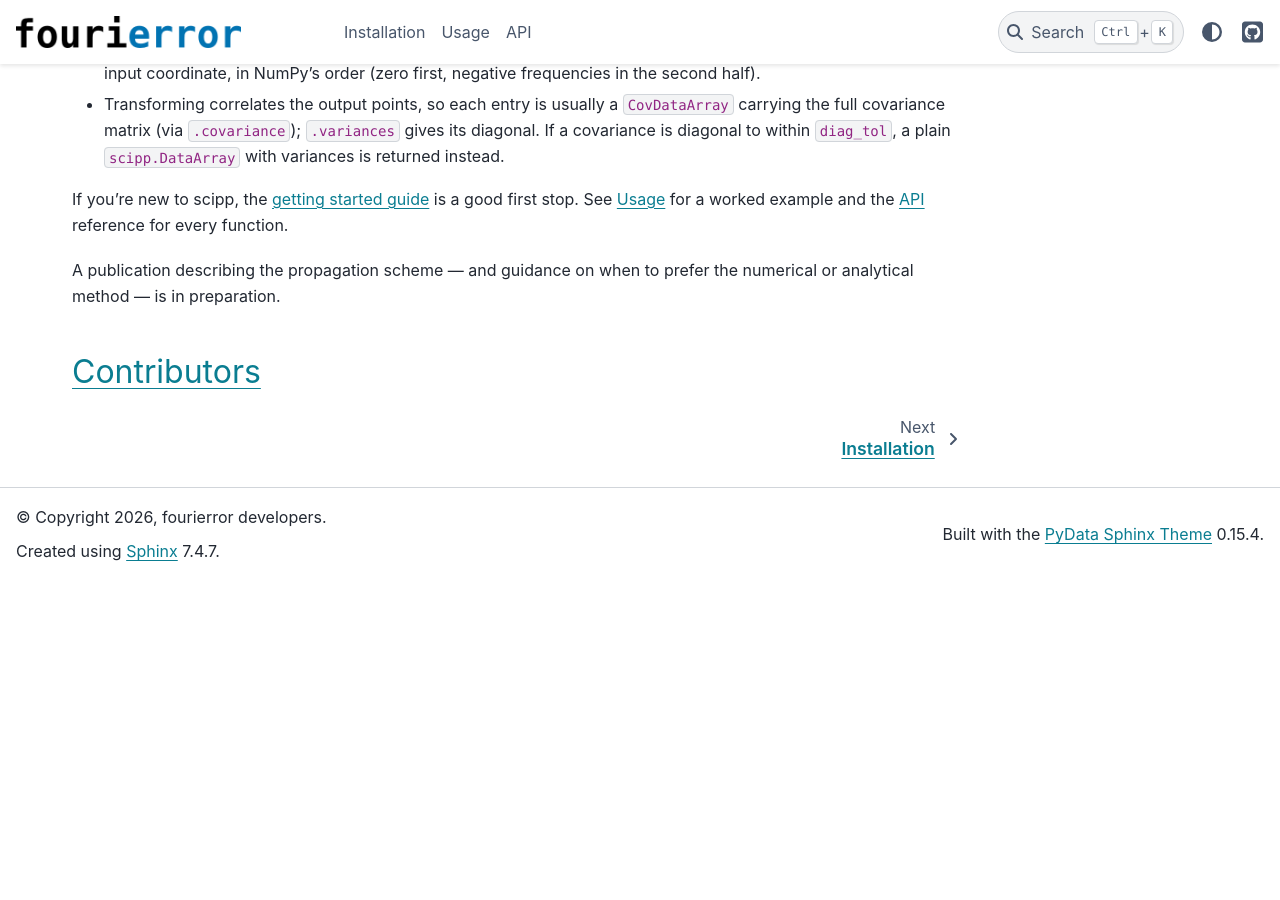
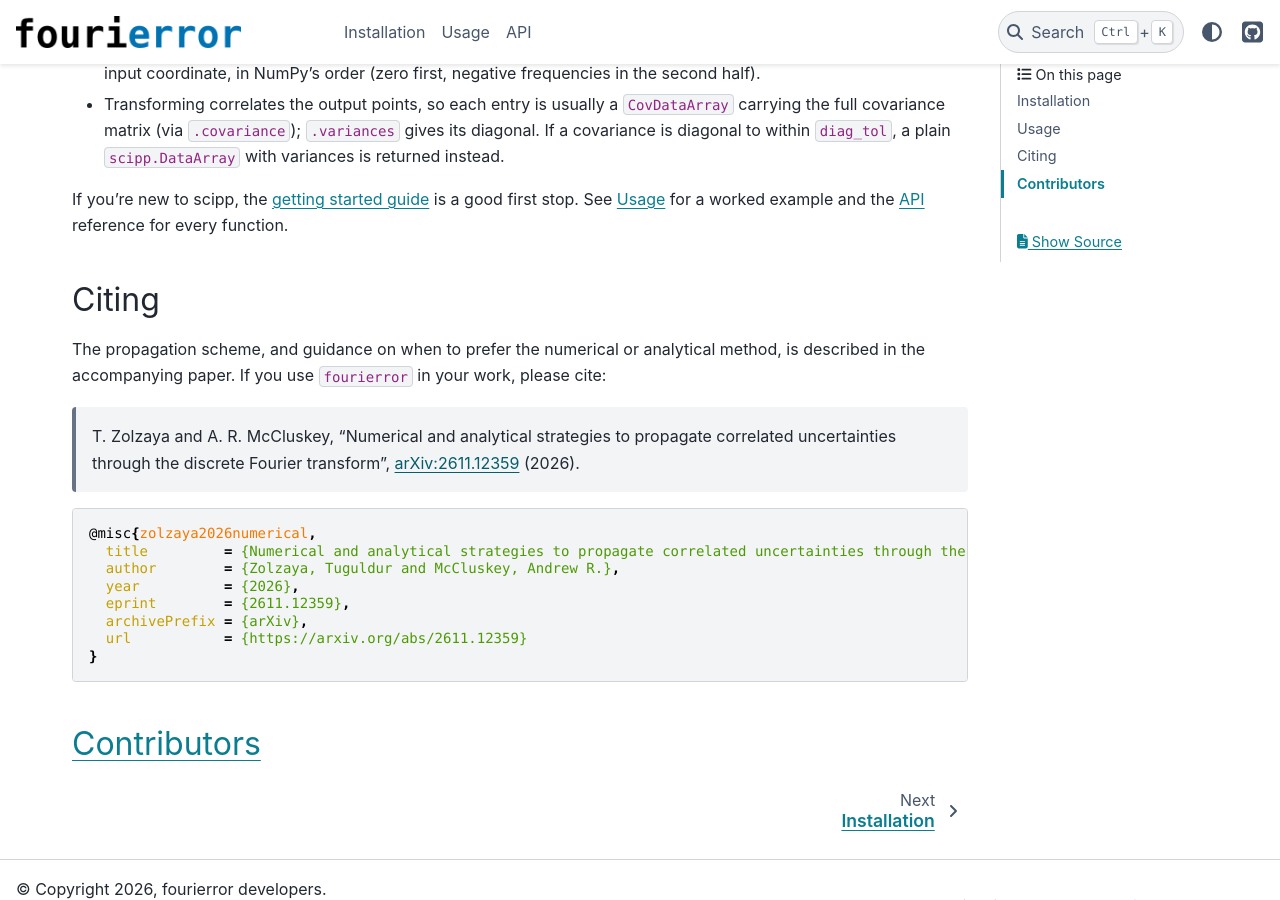
Before and after one commit to scams-research/fourierror, a Sphinx documentation site: the page built from docs/source/index.md, in a window 1280 px wide and 900 px high, scrolled down 1395 px. Built offline with Sphinx 7.4.7 and the PyData theme 0.15.4, drawn with Linux system fonts in a browser that asks for light colours; before the commit the page ends 1976 px from its top, so only the background shows below that.

Commit message:
Docs: cite the accompanying arXiv paper
Replace the 'in preparation' note in the README and docs landing page
with a Citing section giving the arXiv reference and a BibTeX entry.

Co-Authored-By: Claude Opus 5.5 <noreply@anthropic.com>
Claude-Session: https://claude.ai/code/session_01TeG8coGhe2njFrq4XurQ37

````diff
--- a/docs/source/index.md
+++ b/docs/source/index.md
@@ -51,7 +51,23 @@ The variances are treated as uncorrelated; to supply correlated uncertainties, p
 If you're new to scipp, the [getting started guide](https://scipp.github.io/getting-started/index.html) is a good first stop.
 See [Usage](usage) for a worked example and the [API](modules) reference for every function.
 
-A publication describing the propagation scheme — and guidance on when to prefer the numerical or analytical method — is in preparation.
+## Citing
+
+The propagation scheme, and guidance on when to prefer the numerical or analytical method, is described in the accompanying paper.
+If you use `fourierror` in your work, please cite:
+
+> T. Zolzaya and A. R. McCluskey, "Numerical and analytical strategies to propagate correlated uncertainties through the discrete Fourier transform", [arXiv:2611.12359](https://arxiv.org/abs/2611.12359) (2026).
+
+```bibtex
+@misc{zolzaya2026numerical,
+  title         = {Numerical and analytical strategies to propagate correlated uncertainties through the discrete {F}ourier transform},
+  author        = {Zolzaya, Tuguldur and McCluskey, Andrew R.},
+  year          = {2026},
+  eprint        = {2611.12359},
+  archivePrefix = {arXiv},
+  url           = {https://arxiv.org/abs/2611.12359}
+}
+```
 
 ## [Contributors](https://github.com/scams-research/fourierror/graphs/contributors)
 
````
Also changed, not shown: README.md (+17 -1 lines).
